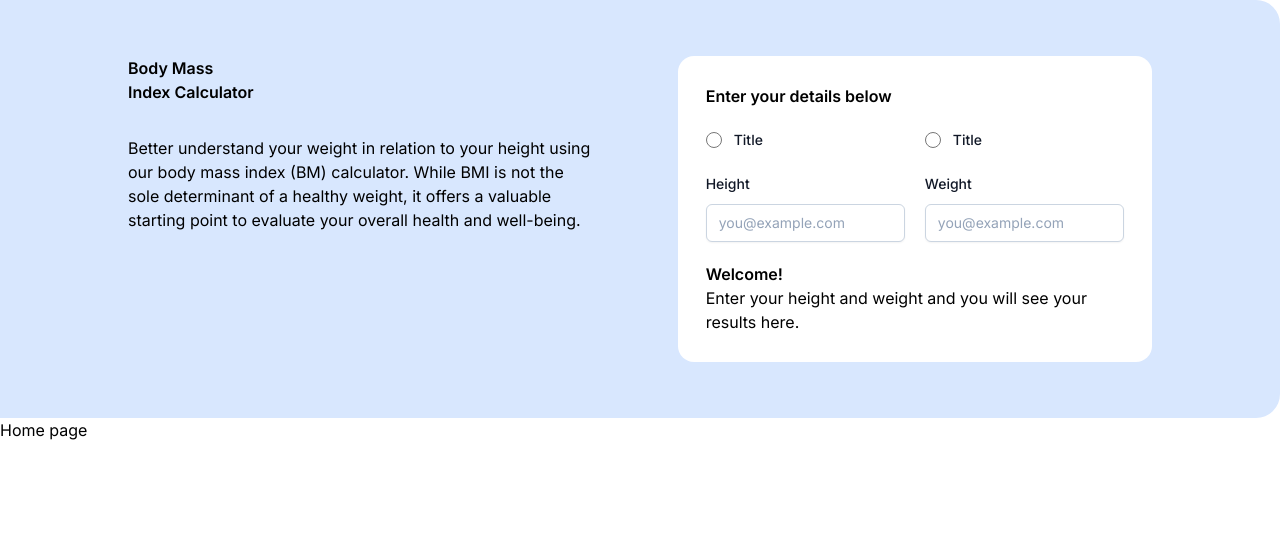
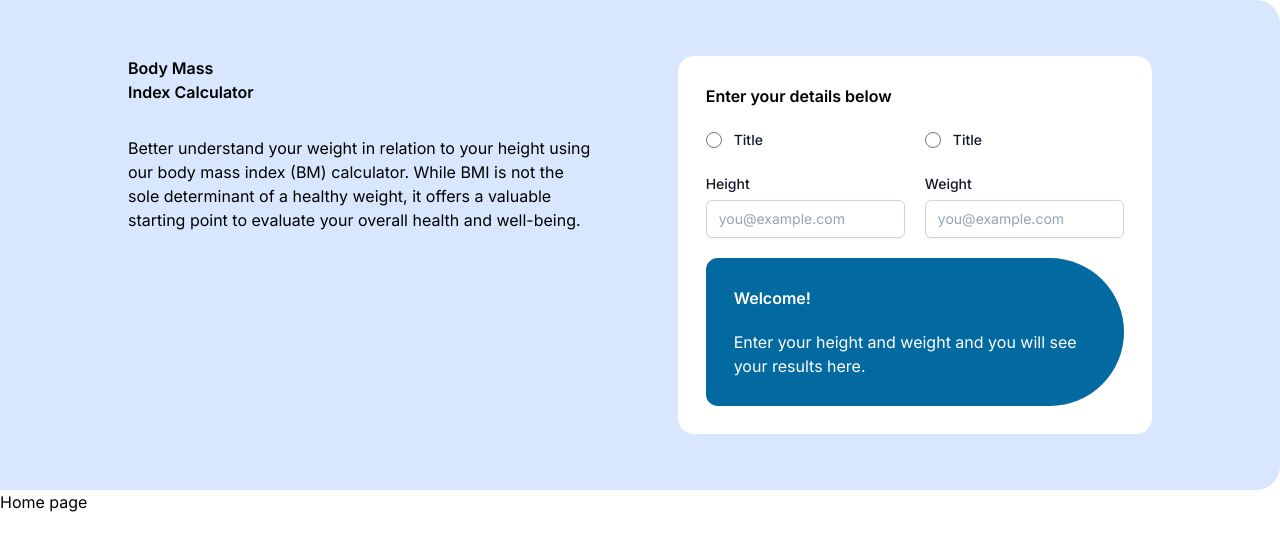
Before and after one commit to chungvuiloong/bmi_calculator, a Next.js app: page / in a window 1280 px wide. Shown: the top 550 px of the page. Built offline with nearby package versions, Linux system fonts and the light colour scheme.

Commit message:
Add margin. Made custom border radius.

```diff
--- a/src/components/HeroBanner/index.tsx
+++ b/src/components/HeroBanner/index.tsx
@@ -39,7 +39,7 @@ function Bmi_calculator () {
                     <label htmlFor="email" className="block text-sm font-medium leading-6 text-gray-900">
                         Height
                     </label>
-                    <div className="mt-2">
+                    <div className="mt-1">
                         <input type="email" name="email" className="mt-1 px-3 py-2 bg-white border shadow-sm border-slate-300 placeholder-slate-400 focus:outline-none focus:border-sky-500 focus:ring-sky-500 block w-full rounded-md sm:text-sm focus:ring-1" placeholder="you@example.com" />
                     </div>
                 </div>
@@ -47,12 +47,12 @@ function Bmi_calculator () {
                     <label htmlFor="email" className="block text-sm font-medium leading-6 text-gray-900">
                      Weight
                     </label>
-                    <div className="mt-2">
+                    <div className="mt-1">
                         <input type="email" name="email" className="mt-1 px-3 py-2 bg-white border shadow-sm border-slate-300 placeholder-slate-400 focus:outline-none focus:border-sky-500 focus:ring-sky-500 block w-full rounded-md sm:text-sm focus:ring-1" placeholder="you@example.com" />
                     </div>
                 </div>
             </div>
-            <div>
+            <div className='p-7 bg-sky-700 text-white flex flex-col gap-5' style={{ borderRadius: '1rem 100px 100px 1rem'}}>
                 <Typography variant='h3'>Welcome!</Typography>
                 <Typography variant='paragraph'>Enter your height and weight and you will see your results here.</Typography>
             </div>
```
